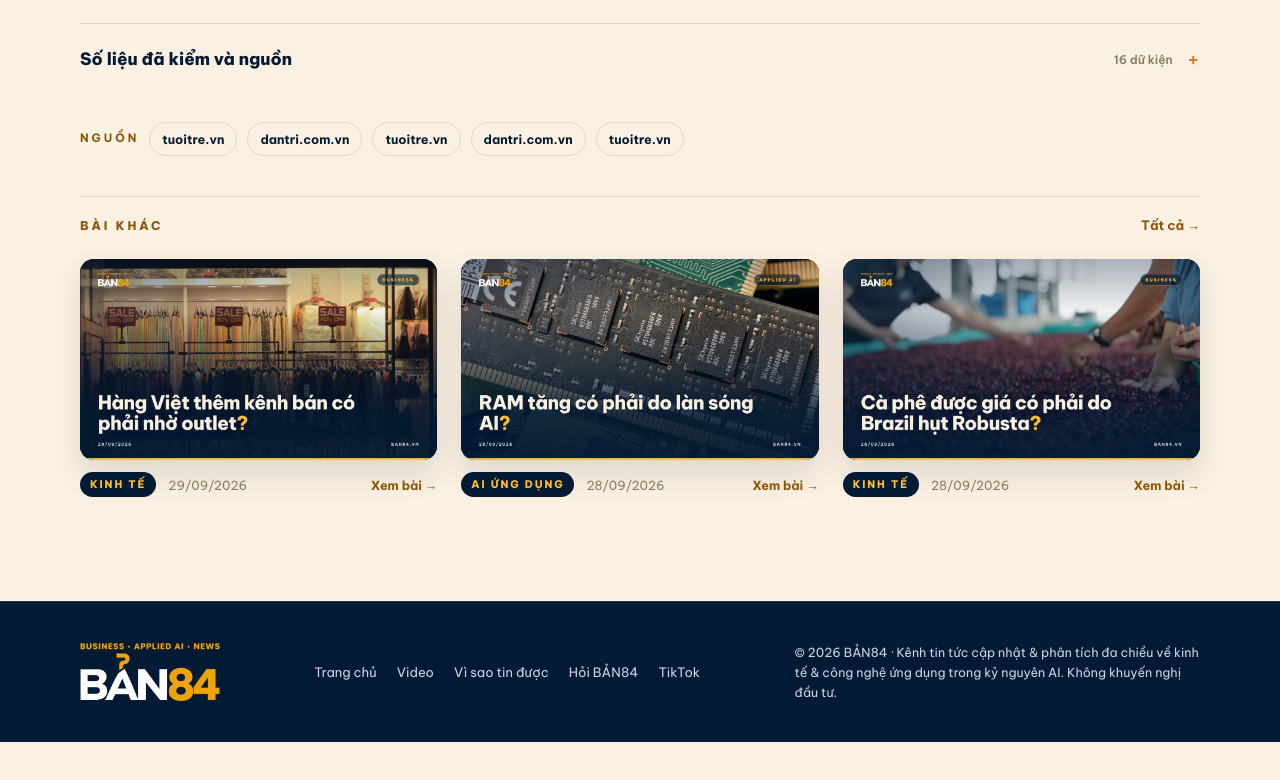
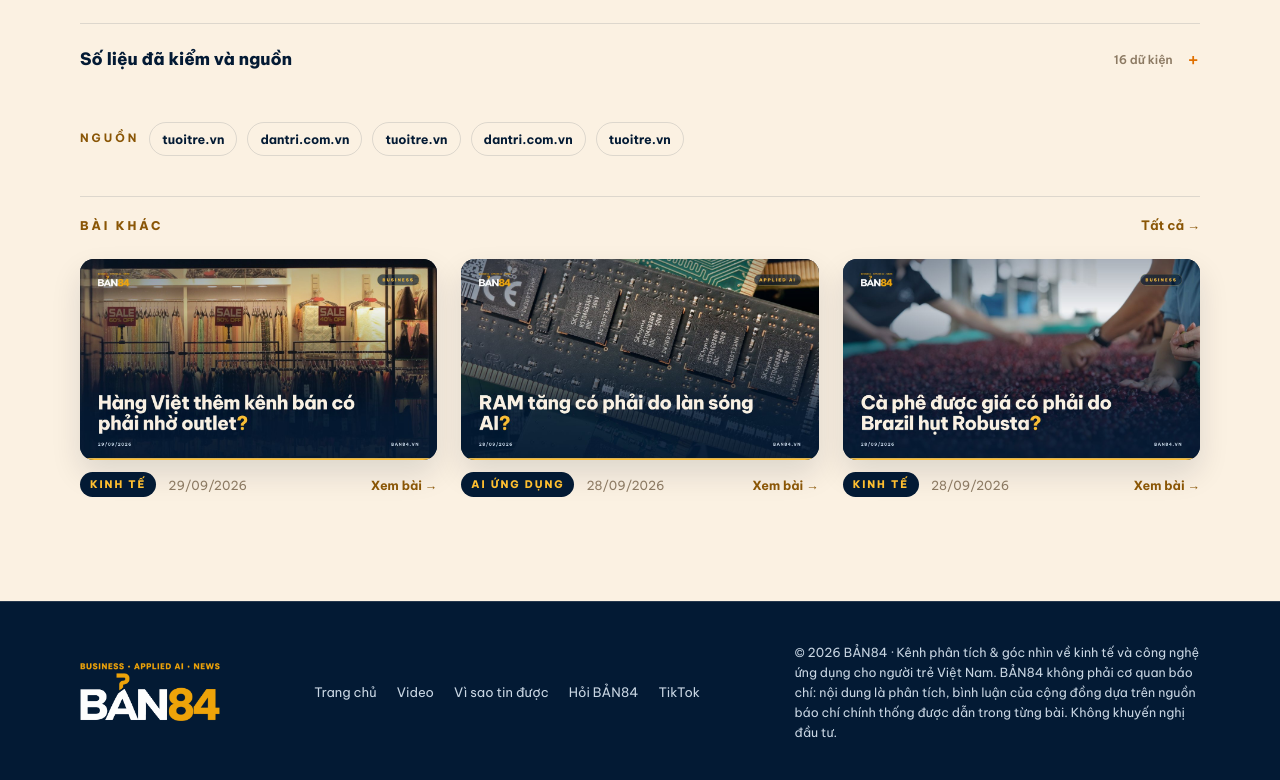
Before and after one commit to Ban84vn/ban84.vn, a plain HTML site: page bai/cho-vang-khach-nguoi-mua-siet-chi-tieu.html in a window 1280 px wide. Shown: the part 1951-2731 px from the top of the page. Before the commit the page ends 2693 px from the top, so only its background shows below. Drawn offline with Linux system fonts and the light colour scheme.

Commit message:
Câu chữ chân trang 12 bài (bai/)

```diff
--- a/bai/cho-vang-khach-nguoi-mua-siet-chi-tieu.html
+++ b/bai/cho-vang-khach-nguoi-mua-siet-chi-tieu.html
@@ -224,7 +224,7 @@ footer .tagline{font-size:12.5px;max-width:48ch}
 <footer><div class="wrap">
   <img src="../img/lockup-dark.png" alt="BẢN84 — Business · Applied AI · News">
   <div class="fn"><a href="../index.html">Trang chủ</a><a href="../video.html">Video</a><a href="../gioi-thieu.html#tin-duoc">Vì sao tin được</a><a href="../gioi-thieu.html#hoi">Hỏi BẢN84</a><a href="https://www.tiktok.com/@ban84vn" target="_blank" rel="noopener">TikTok</a></div>
-  <div class="tagline">© 2026 BẢN84 · Kênh tin tức cập nhật &amp; phân tích đa chiều về kinh tế &amp; công nghệ ứng dụng trong kỷ nguyên AI. Không khuyến nghị đầu tư.</div>
+  <div class="tagline">© 2026 BẢN84 · Kênh phân tích &amp; góc nhìn về kinh tế và công nghệ ứng dụng cho người trẻ Việt Nam. BẢN84 không phải cơ quan báo chí: nội dung là phân tích, bình luận của cộng đồng dựa trên nguồn báo chí chính thống được dẫn trong từng bài. Không khuyến nghị đầu tư.</div>
 </div></footer>
 <script>
 (function(){
```
Also changed, not shown: bai/gia-rau-tang-sau-mua-quan-an-nho.html (+1 -1 lines), bai/hoan-thue-gtgt-ho-so-keo-dai.html (+1 -1 lines), bai/ngan-hang-thoi-san-sau-von-cho-sme.html (+1 -1 lines), bai/outlet-dau-tien-hang-viet-30-40.html (+1 -1 lines), bai/pnj-du-phong-mua-lai-kim-cuong.html (+1 -1 lines), bai/qr-khach-quoc-te-cua-hang-co-loi-gi.html (+1 -1 lines), bai/qr-xuyen-bien-gioi-cua-hang-luu-niem.html (+1 -1 lines), bai/ram-tang-co-phai-do-lan-song-ai.html (+1 -1 lines), bai/ram-tang-vi-dau-ai-agent.html (+1 -1 lines), bai/robusta-brazil-giam-vu-ca-phe-moi.html (+1 -1 lines), bai/xang-tang-4-ky-chi-phi-sme.html (+1 -1 lines).
